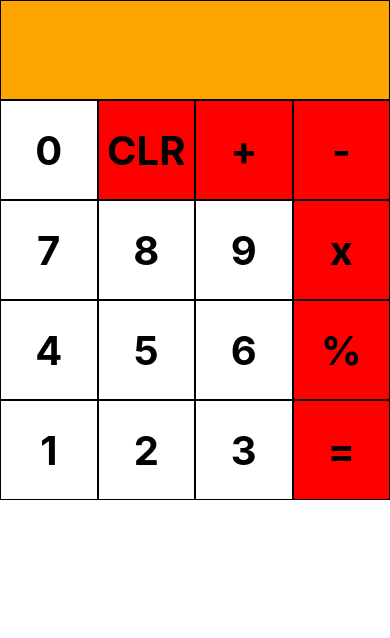
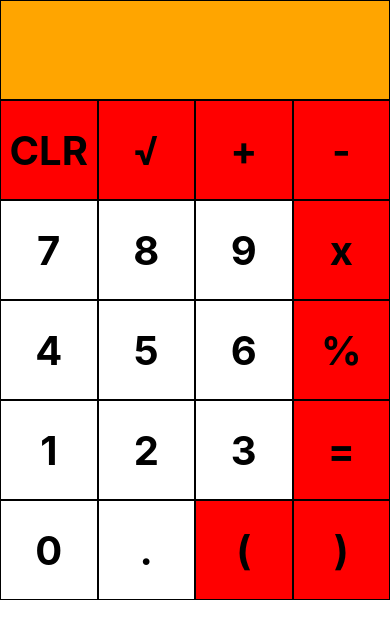
Before and after one commit to mihailapuste/calculator-app, a React Native app: screen / in a window 390 px wide. Shown: the top 638 px of the page. Built offline with nearby package versions, Linux system fonts and the light colour scheme.

Commit message:
Added sqrt, decimal point and brackets to inputs

```diff
--- a/src/components/Calculator/buttonPanel.js
+++ b/src/components/Calculator/buttonPanel.js
@@ -16,17 +16,21 @@ const buttonPanel = (props) => {
     } else {
       setInputArray([...inputArray, input]);
     }
-    console.log(input, inputArray);
+    // console.log(input, inputArray);
   };
 
   return (
     <>
       <View style={styles.buttonContainer}>
-        <InputButton label="0" onPress={() => onChangeInputArray('0')} />
         <InputButton
           label="CLR"
           isFunction
           onPress={() => onChangeInputArray('CLR')}
+        />
+        <InputButton
+          label="√"
+          isFunction
+          onPress={() => onChangeInputArray('√')}
         />
         <InputButton
           label="+"
@@ -69,6 +73,20 @@ const buttonPanel = (props) => {
           onPress={() => onChangeInputArray('=')}
         />
       </View>
+      <View style={styles.buttonContainer}>
+        <InputButton label="0" onPress={() => onChangeInputArray('0')} />
+        <InputButton label="." onPress={() => onChangeInputArray('.')} />
+        <InputButton
+          label="("
+          isFunction
+          onPress={() => onChangeInputArray('(')}
+        />
+        <InputButton
+          label=")"
+          isFunction
+          onPress={() => onChangeInputArray(')')}
+        />
+      </View>
     </>
   );
 };
```
